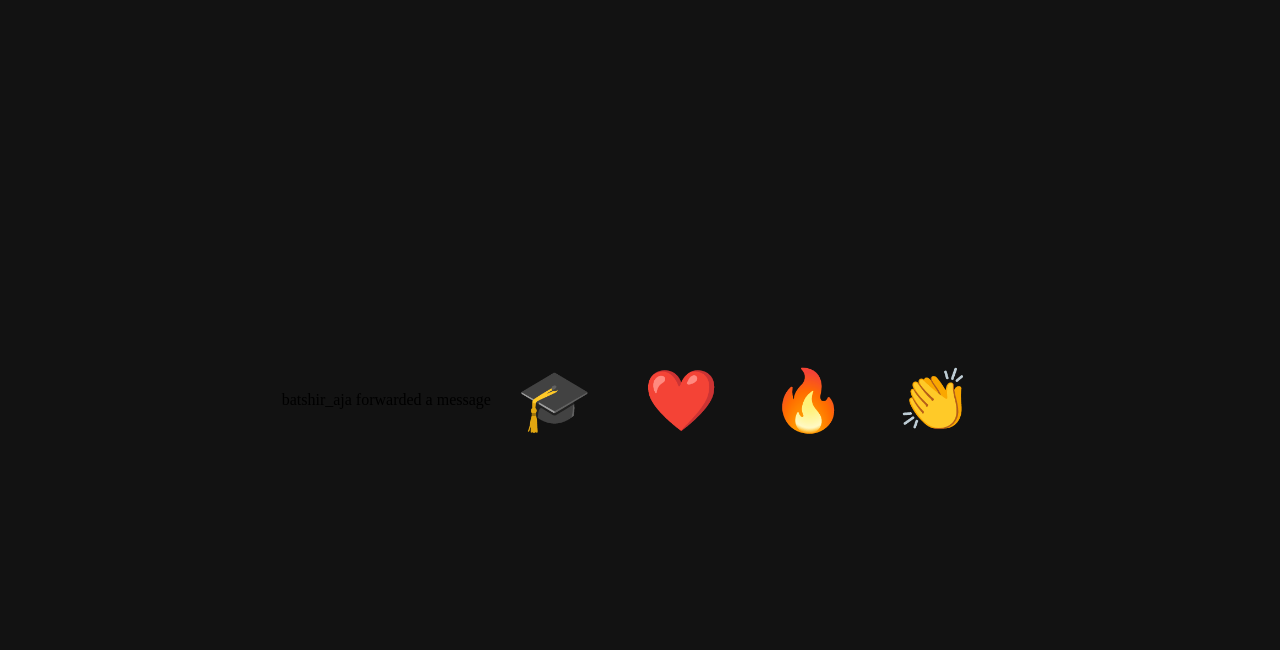
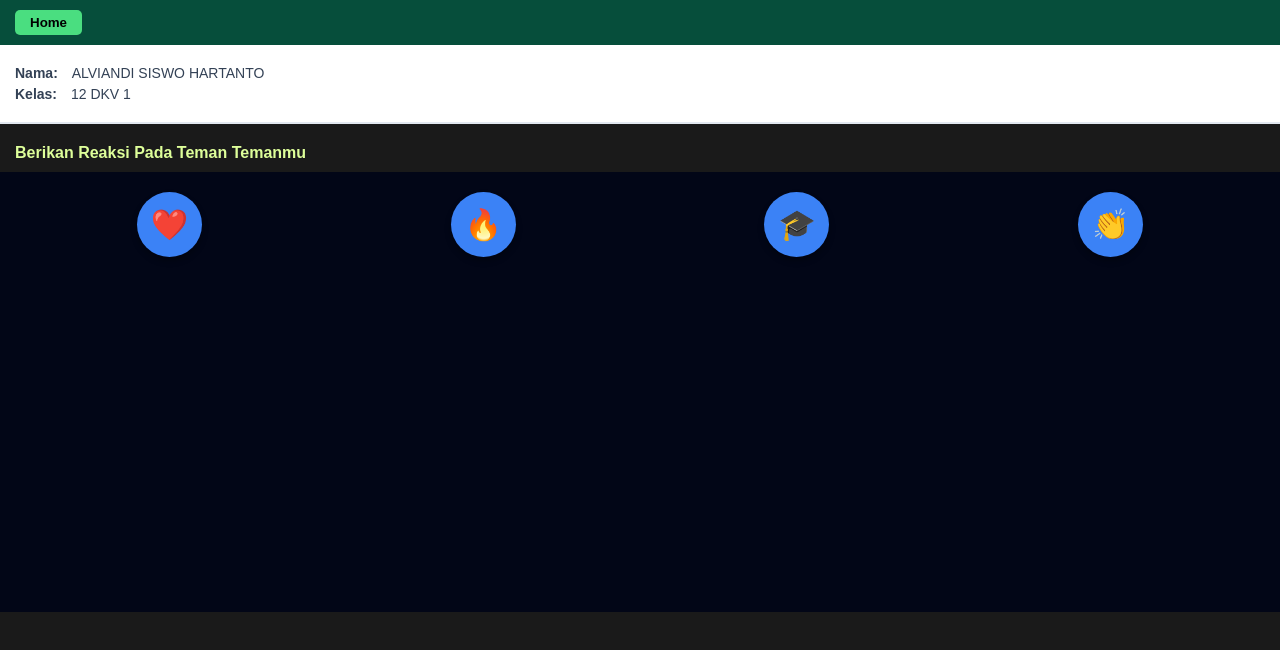
Before and after one commit to akmalanshorul82-ux/spam-wisuda, a website: page index.html in a window 1280 px wide. Drawn offline with nearby package versions, Linux system fonts and the light colour scheme; no server answers.

Commit message:
Update index.html

```diff
--- a/index.html
+++ b/index.html
@@ -1,21 +1,46 @@
-batshir_aja forwarded a message
 <style>
-    body { background: #121212; display: flex; flex-wrap: wrap; justify-content: center; align-items: center; height: 100vh; margin: 0; }
-    button { font-size: 60px; border: none; background: none; margin: 20px; transition: 0.1s; cursor: pointer; }
-    button:active { transform: scale(1.4); }
+    body { background: #1a1a1a; color: white; font-family: sans-serif; margin: 0; }
+
+    /* Header Hijau */
+    .nav { background: #064e3b; padding: 10px 15px; display: flex; align-items: center; }
+    .btn-home { background: #4ade80; color: black; border: none; padding: 5px 15px; border-radius: 5px; font-weight: bold; }
+
+    /* Box Info Putih */
+    .profile-info { background: white; color: #334155; padding: 15px; margin: 0; border-bottom: 2px solid #e2e8f0; }
+    .profile-info p { margin: 5px 0; font-size: 14px; font-weight: bold; }
+    .profile-info span { font-weight: normal; margin-left: 10px; }
+
+    /* Judul Biru Muda */
+    .cta-text { color: #deff9a; padding: 20px 15px 10px; font-weight: bold; font-size: 16px; }
+
+    /* Grid Emote Lingkaran Biru */
+    .grid-container { background: #020617; padding: 20px; min-height: 50vh; }
+    .emote-grid { display: grid; grid-template-columns: repeat(4, 1fr); gap: 15px; justify-items: center; }
+    .btn-emote {
+    background: #3b82f6;
+        width: 65px; height: 65px;
+        border-radius: 50%;
+        border: none;
+        font-size: 30px;
+        display: flex; align-items: center; justify-content: center;
+        box-shadow: 0 4px 6px rgba(0,0,0,0.3);
+    }
+    .btn-emote:active { transform: scale(0.9); background: #2563eb; }
 </style>
+
 <body>
-    <button onclick="send('🎓')">🎓</button>
-    <button onclick="send('❤️')">❤️</button>
-    <button onclick="send('🔥')">🔥</button>
-    <button onclick="send('👏')">👏</button>
-
-    <script src="/socket.io/socket.io.js"></script>
-    <script>
-        const socket = io();
-        function send(emoji) {
-            socket.emit('spam_emote', emoji);
-            if (navigator.vibrate) navigator.vibrate(50); // Efek getar di HP
-        }
-    </script>
+    <div class="nav"><button class="btn-home">Home</button></div>
+    <div class="profile-info">
+        <p>Nama: <span>ALVIANDI SISWO HARTANTO</span></p>
+        <p>Kelas: <span>12 DKV 1</span></p>
+    </div>
+    <div class="cta-text">Berikan Reaksi Pada Teman Temanmu</div>
+    <div class="grid-container">
+        <div class="emote-grid">
+            <button class="btn-emote" onclick="send('❤️')">❤️</button>
+            <button class="btn-emote" onclick="send('🔥')">🔥</button>
+            <button class="btn-emote" onclick="send('🎓')">🎓</button>
+            <button class="btn-emote" onclick="send('👏')">👏</button>
+            </div>
+    </div>
 </body>
```
